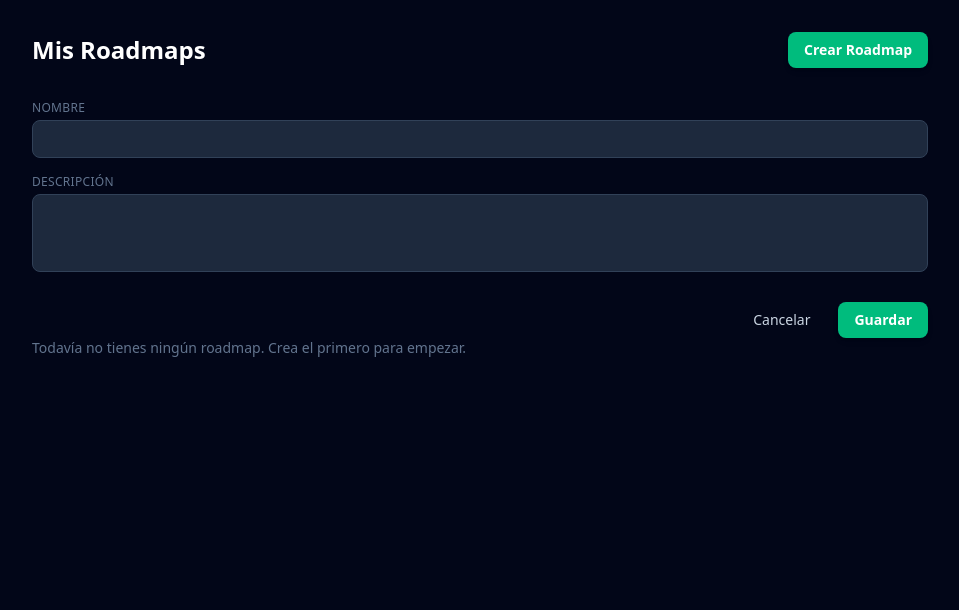
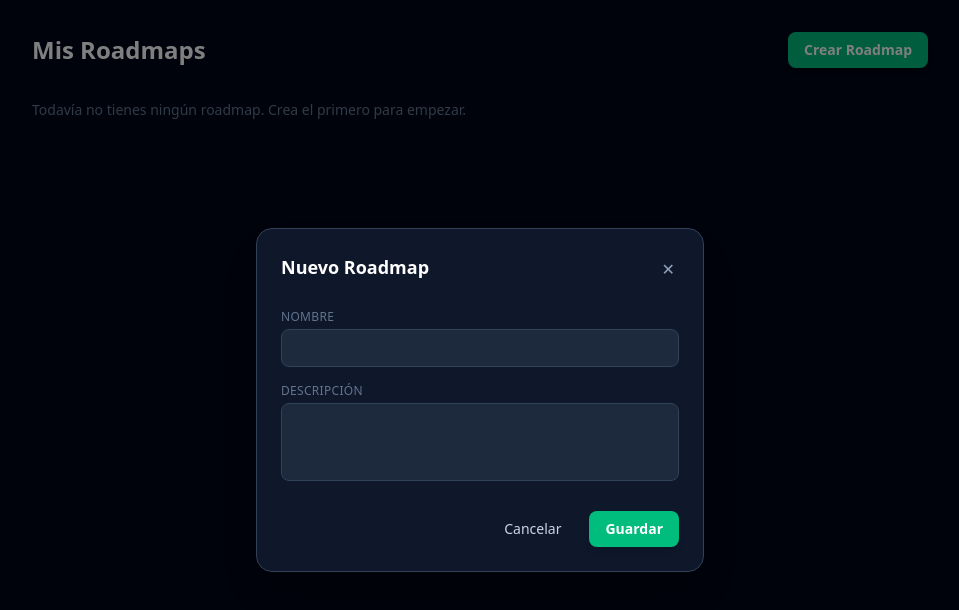
Before and after one commit to RubenColladoDiaz/SkillMap, a Next.js app: page / in a window 1280 px wide. Both pictures are taken after a click on the button "Crear Roadmap". Shown: the top 610 px of the page, without its empty margins (160-1119 px from the left). Built offline with nearby package versions, Linux system fonts and the light colour scheme.

Commit message:
edit works

```diff
--- a/src/app/components/roadmaps/EditRoadmap.tsx
+++ b/src/app/components/roadmaps/EditRoadmap.tsx
@@ -1,25 +1,50 @@
 import { Roadmap } from "@/app/types/Roadmap";
+import { FormEvent, useRef } from "react";
 
 type props = {
   roadmap: Roadmap | undefined;
-  onSave: () => void;
+  onSave: (data: { name: string; description: string }) => void;
   onClose: () => void;
 };
 
 export default function EditRoadmap(props: props) {
+  const nameRef = useRef<HTMLInputElement>(null);
+  const descRef = useRef<HTMLTextAreaElement>(null);
+
+  function onSubmit(event: FormEvent) {
+    event.preventDefault();
+
+    const formValues = {
+      name: nameRef.current?.value ?? "",
+      description: descRef.current?.value ?? "",
+    };
+
+    props.onSave(formValues);
+  }
+
   return (
-    <form
-      onSubmit={(event) => {
-        event.preventDefault();
-        props.onSave();
-      }}
+    <div className="fixed inset-0 z-50 flex items-center justify-center bg-black/50 p-4">
+      <div className="w-full max-w-md rounded-2xl border border-slate-700 bg-slate-900 p-6 shadow-2xl">
+        <div className="flex items-start justify-between">
+          <h2 className="text-lg font-bold text-white">
+            {props.roadmap ? "Editar Roadmap" : "Nuevo Roadmap"}
+          </h2>
+          <button
+            onClick={props.onClose}
+            className="rounded-full p-1 text-slate-400 hover:bg-slate-800 hover:text-white"
           >
+            ✕
+          </button>
+        </div>
+
+        <form onSubmit={onSubmit}>
           <div className="mt-6 space-y-4">
             <div>
               <label className="mb-1 block text-xs uppercase tracking-wide text-slate-500">
                 Nombre
               </label>
               <input
+                ref={nameRef}
                 type="text"
                 defaultValue={props.roadmap?.name}
                 className="w-full rounded-lg border border-slate-700 bg-slate-800 px-3 py-2 text-sm text-white focus:border-emerald-400 focus:outline-none"
@@ -31,6 +56,7 @@ export default function EditRoadmap(props: props) {
                 Descripción
               </label>
               <textarea
+                ref={descRef}
                 defaultValue={props.roadmap?.description}
                 rows={3}
                 className="w-full resize-none rounded-lg border border-slate-700 bg-slate-800 px-3 py-2 text-sm text-white focus:border-emerald-400 focus:outline-none"
@@ -54,5 +80,7 @@ export default function EditRoadmap(props: props) {
             </button>
           </div>
         </form>
+      </div>
+    </div>
   );
 }
--- a/src/app/page.tsx
+++ b/src/app/page.tsx
@@ -14,6 +14,9 @@ export default function Dashboard() {
   );
   const [isCreatePanelOpen, setIsCreatePanelOpen] = useState<boolean>(false);
   const [hasLoaded, setHasLoaded] = useState(false);
+  const [openMenuRoadmapId, setOpenMenuRoadmapId] = useState<string | null>(
+    null,
+  );
 
   useEffect(() => {
     if (localStorage.getItem("roadmaps") !== null) {
@@ -22,6 +25,7 @@ export default function Dashboard() {
       );
       setRoadmaps(roadmaps);
     }
+    setHasLoaded(true);
   }, []);
 
   function openCreatingPanel() {
@@ -41,13 +45,13 @@ export default function Dashboard() {
     localStorage.setItem("roadmaps", JSON.stringify(roadmaps));
   }, [roadmaps, hasLoaded]);
 
-  function onSave() {
+  function onSave(data: { name: string; description: string }) {
     if (isCreatePanelOpen) {
       const uniqueId = crypto.randomUUID();
       const newRoadmap: Roadmap = {
         id: uniqueId,
-        name: "",
-        description: "",
+        name: data.name,
+        description: data.description,
         nodes: [],
         edges: [],
       };
@@ -59,7 +63,7 @@ export default function Dashboard() {
       setRoadmaps((currentRoadmaps) =>
         currentRoadmaps.map((roadmap) =>
           roadmap.id === selectedRoadmapId
-            ? { ...roadmap, name: "", description: "" }
+            ? { ...roadmap, name: data.name, description: data.description }
             : roadmap,
         ),
       );
@@ -112,7 +116,10 @@ export default function Dashboard() {
                   ⋮
                 </button>
                 <p className="pr-6 font-semibold text-white">{roadmap.name}</p>
-                <p className="mt-1 text-xs text-slate-500">
+                <p className="mt-1 text-xs text-slate-400 line-clamp-2">
+                  {roadmap.description}
+                </p>
+                <p className="mt-2 text-xs text-slate-500">
                   {roadmap.nodes.length} nodos
                 </p>
               </div>
```
Lines whose indentation alone changed are shown as unchanged.
